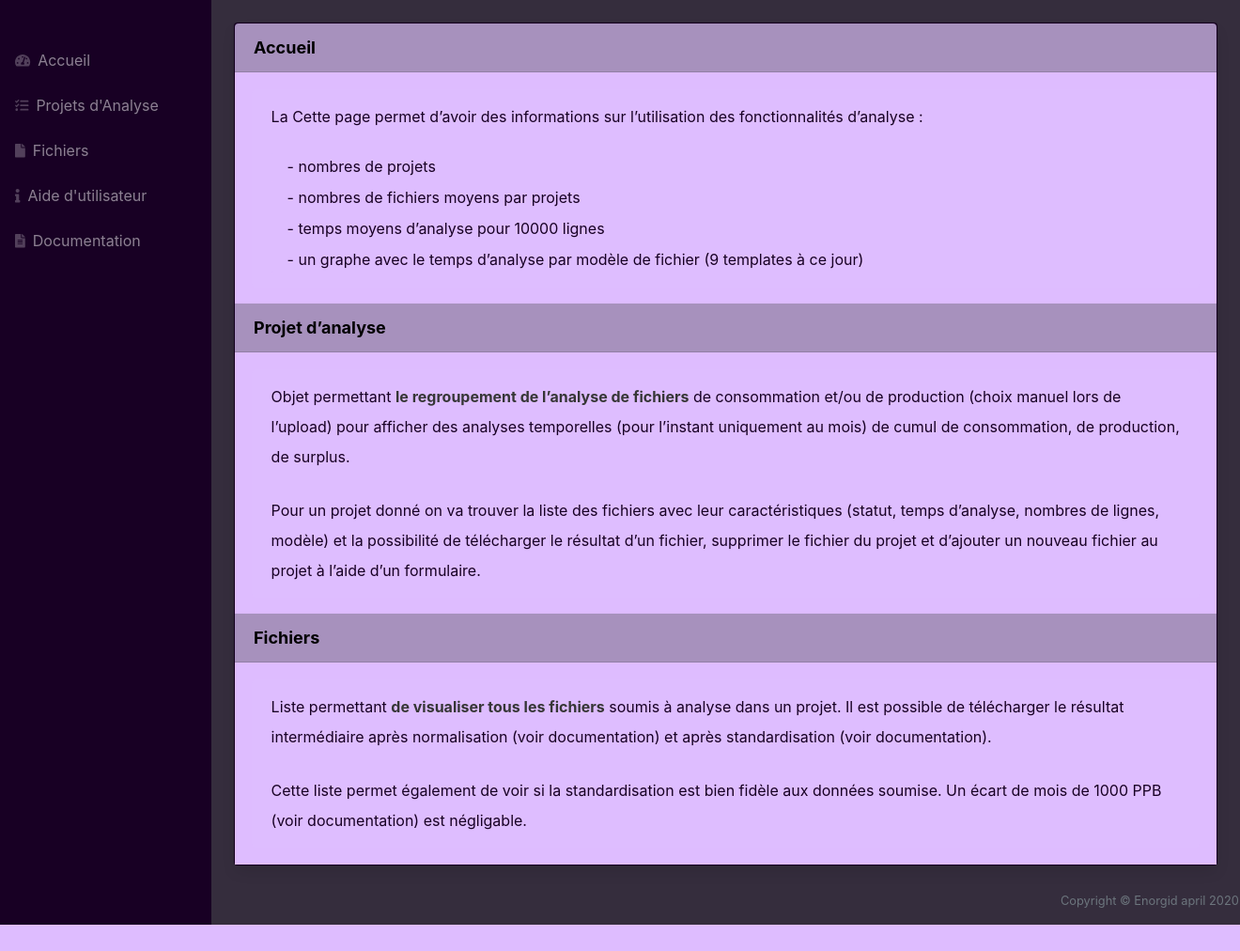
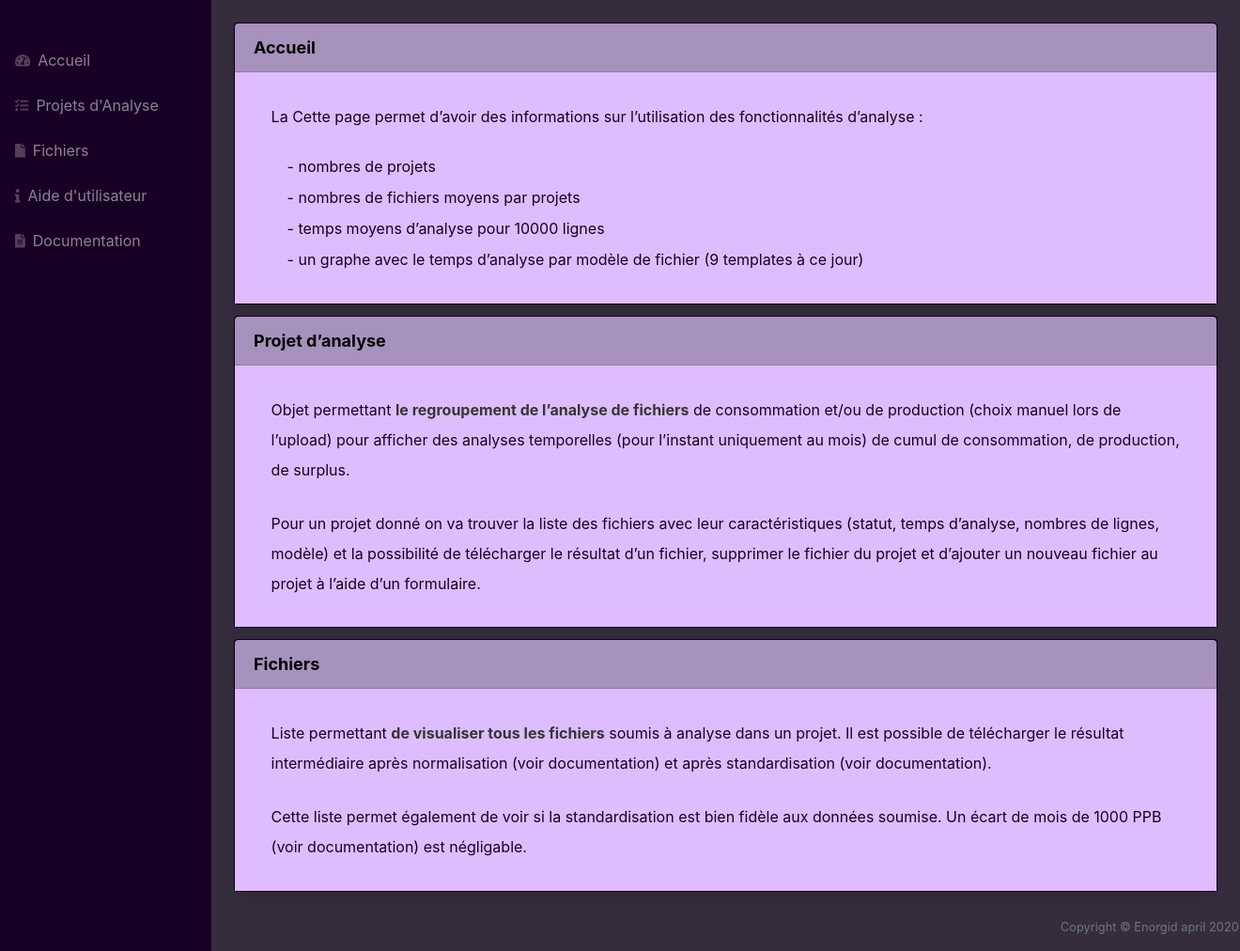
Before and after one commit to ZDubeau/Enogrid-ACdC, a Flask app: page /help in a window 1320 px wide. Shown: the whole page at 94% size. Before the commit the page ends 984 px from the top, so only its background shows below. Run offline with Flask 2, Linux system fonts and the light colour scheme; some libraries are stand-ins or nearby versions.

Commit message:
Add DIV for seperate every subject

```diff
--- a/templates/pages/help.html
+++ b/templates/pages/help.html
@@ -35,6 +35,8 @@
             </li>
         </ul>
     </div>
+</div>
+<div class="card text-manual bg-manual mb-3" style="max-width: 68rem;">
     <div class="card-header"
         style="color: rgb(0, 0, 0);background-color: rgb(167, 145, 189);font-weight: 700;font-size: large;">
         Projet d’analyse
@@ -61,6 +63,8 @@
             </li>
         </ul>
     </div>
+</div>
+<div class="card text-manual bg-manual mb-3" style="max-width: 68rem;">
     <div class="card-header"
         style="color: rgb(0, 0, 0);background-color: rgb(167, 145, 189);font-weight: 700;font-size: large;">
         Fichiers
```
